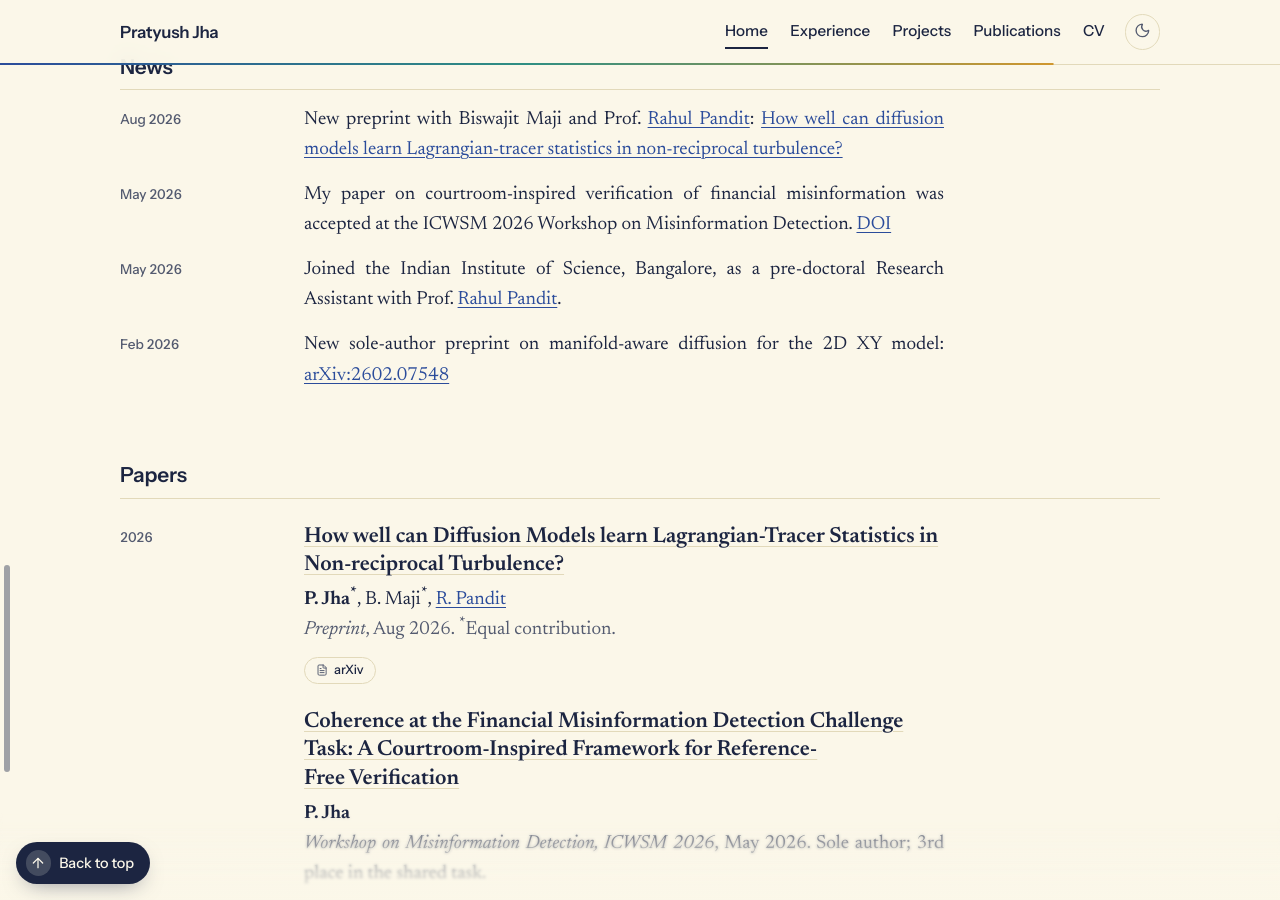
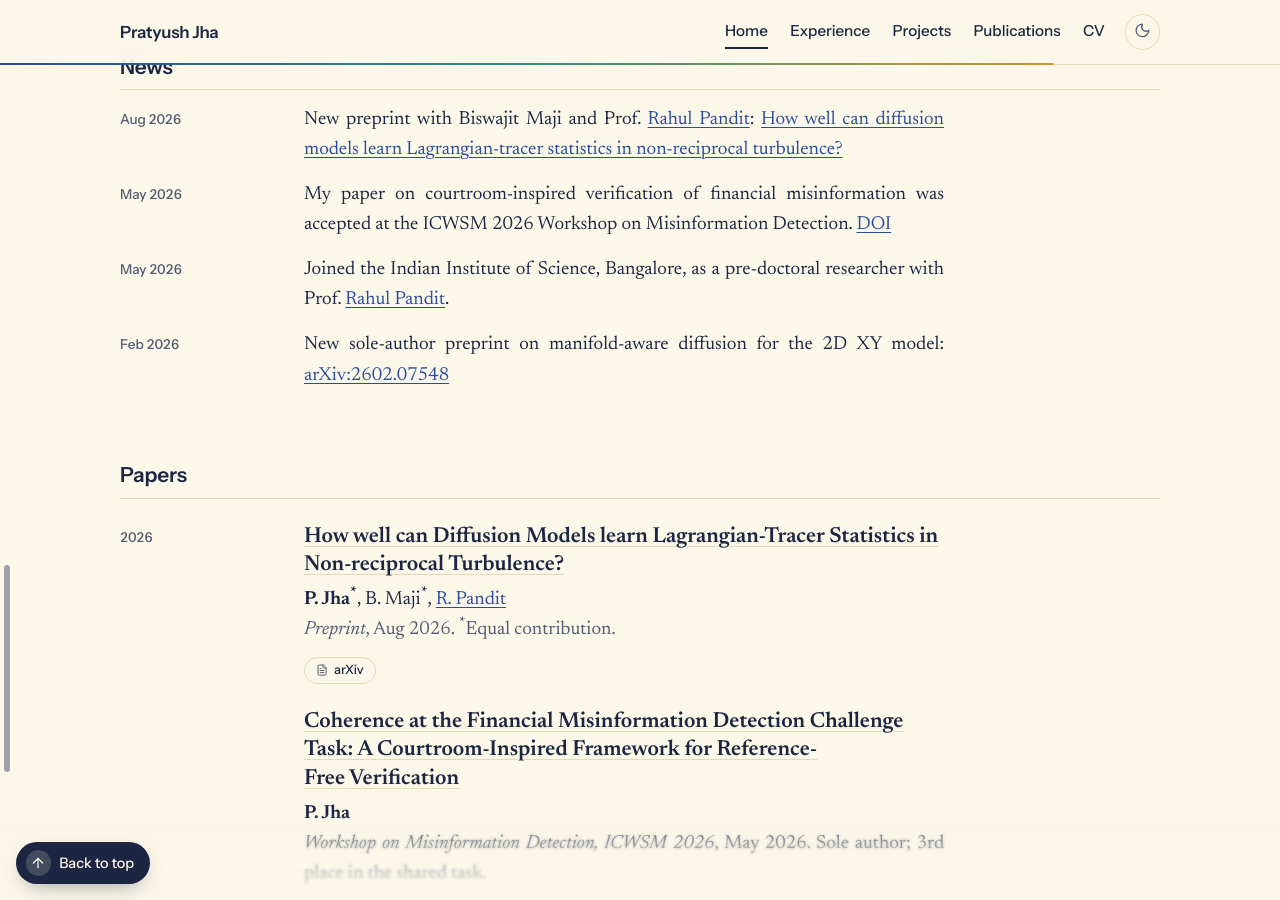
Before and after one commit to PratyushJha254/PratyushJha254.github.io, a Jekyll site: the page built from index.html, in a window 1280 px wide and 900 px high, scrolled down 2419 px. Built offline with Jekyll 4.4.1, drawn with Linux system fonts in a browser that asks for light colours.

Commit message:
Update news.yml

```diff
--- a/_data/news.yml
+++ b/_data/news.yml
@@ -28,7 +28,7 @@
 - date: May 2026
   text: >-
     Joined the Indian Institute of Science, Bangalore, as a pre-doctoral
-    Research Assistant with Prof. Rahul Pandit.
+    researcher with Prof. Rahul Pandit.
   visible: true
 
 - date: Feb 2026
```
